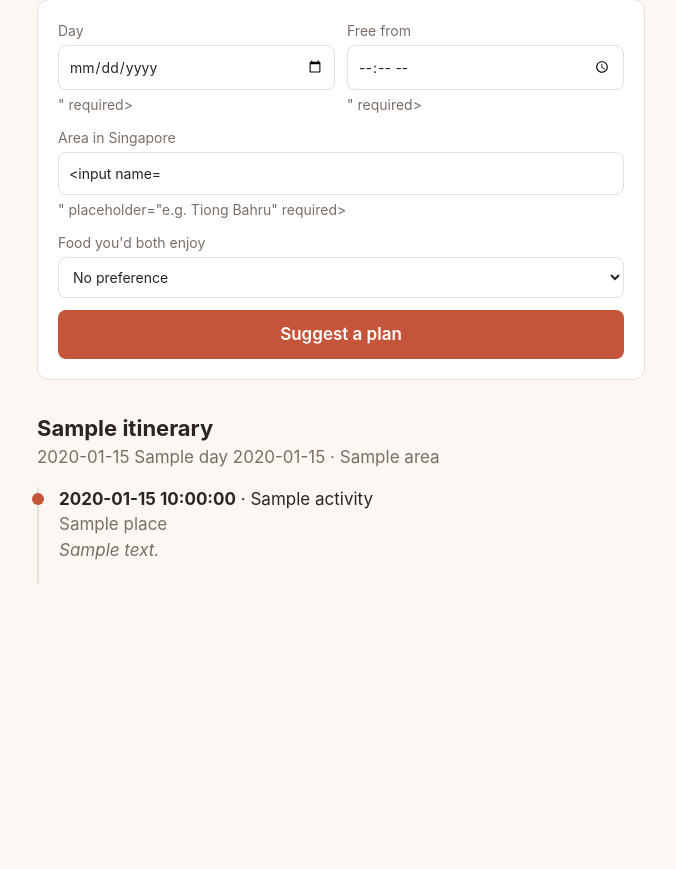
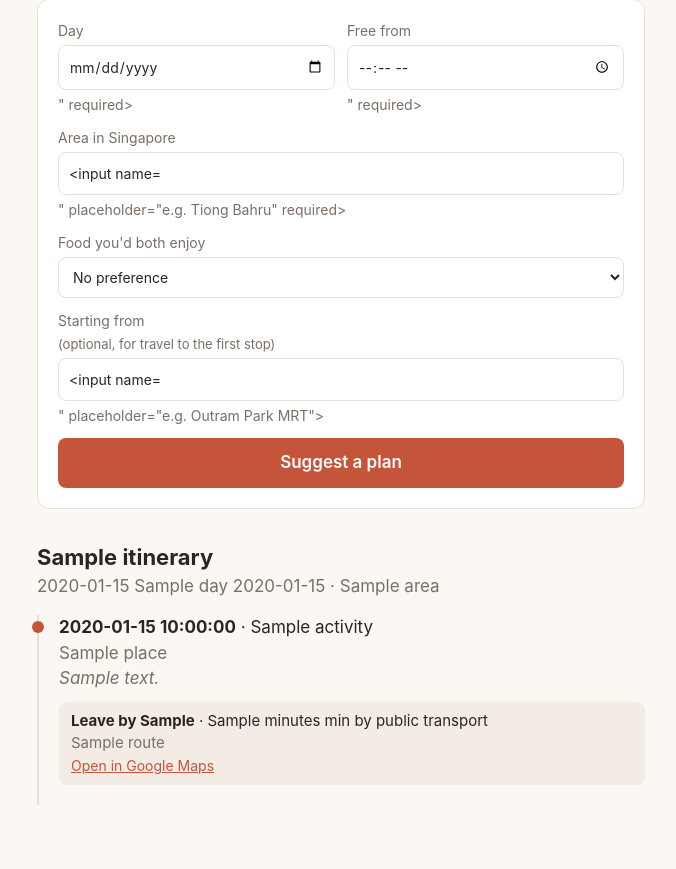
Before and after one commit to Ongzl/date-plan, a Flask app: template templates/index.html in a window 1280 px wide. Shown: the part 129-998 px from the top of the page, without its empty margins (299-975 px from the left). Before the commit the page ends 712 px from the top, so only its background shows below. Run offline with Flask 3, Linux system fonts and the light colour scheme; the template is opened without the code that fills it: most values are stand-ins (such as "Sample title", 1, 10 or a date in 2020); form fields are guessed from the names that the template uses.

Commit message:
Show travel legs, a Starting from box and a OneMap route map
Each stop shows the leg to the next one (leave-by, trip time, route,
tight-connection warning, Google Maps link). Below the plan, a Leaflet
map on OneMap tiles shows numbered pins and the route lines. Travel
problems never block the plan.

Co-Authored-By: Claude Opus 5.5 <noreply@anthropic.com>

```diff
--- a/app.py
+++ b/app.py
@@ -9,9 +9,10 @@ from flask import Flask, render_template, request
 
 from itinerary import CUISINES, NO_PREFERENCE, PlanRequest
 from planner import PlanError, suggest_plan
+from travel import plan_travel
 
 
-def create_app(planner=suggest_plan) -> Flask:
+def create_app(planner=suggest_plan, travel=plan_travel) -> Flask:
     app = Flask(__name__)
 
     @app.context_processor
@@ -20,7 +21,7 @@ def create_app(planner=suggest_plan) -> Flask:
 
     @app.get("/")
     def home():
-        form = {"day": date.today().isoformat(), "start_time": "14:00", "area": "", "cuisine": NO_PREFERENCE}
+        form = {"day": date.today().isoformat(), "start_time": "14:00", "area": "", "cuisine": NO_PREFERENCE, "start_from": ""}
         return render_template("index.html", form=form)
 
     @app.post("/plan")
@@ -39,7 +40,13 @@ def create_app(planner=suggest_plan) -> Flask:
         except PlanError as problem:
             return render_template("index.html", form=form, error=str(problem)), 502
 
-        return render_template("index.html", form=form, itinerary=itinerary, plan_request=plan_request)
+        try:
+            trip = travel(itinerary, plan_request)
+        except Exception:
+            app.logger.exception("Travel lookup failed")
+            trip = None  # travel problems never block the plan
+
+        return render_template("index.html", form=form, itinerary=itinerary, plan_request=plan_request, travel=trip)
 
     return app
 
--- a/templates/index.html
+++ b/templates/index.html
@@ -4,6 +4,10 @@
   <meta charset="utf-8">
   <meta name="viewport" content="width=device-width, initial-scale=1">
   <title>Date plan</title>
+  {% if travel and travel.has_map %}
+  <link rel="stylesheet" href="https://unpkg.com/leaflet@1.9.4/dist/leaflet.css" integrity="sha256-p4NxAoJBhIIN+hmNHrzRCf9tD/miZyoHS5obTRR9BMY=" crossorigin="">
+  <script src="https://unpkg.com/leaflet@1.9.4/dist/leaflet.js" integrity="sha256-20nQCchB9co0qIjJZRGuk2/Z9VM+kNiyxNV1lvTlZBo=" crossorigin=""></script>
+  {% endif %}
   <style>
     :root { --bg: #fbf8f4; --text: #2b2420; --muted: #7a6e66; --accent: #c4553b; --card: #fff; --line: #eadfd6; }
     * { box-sizing: border-box; }
@@ -30,6 +34,16 @@
     .reserve { display: inline-block; margin-top: 8px; padding: 6px 14px; border: 1px solid var(--accent); border-radius: 999px; color: var(--accent); font-size: 14px; font-weight: 600; text-decoration: none; }
     .reserve:hover, .reserve:focus-visible { background: var(--accent); color: #fff; }
     .hint { margin-left: 8px; font-size: 13px; color: var(--muted); }
+    .optional { font-size: 13px; }
+    .leg { margin: 10px 0 0; padding: 8px 12px; border-radius: 8px; background: #f3ece5; font-size: 15px; }
+    .leg-from { font-weight: 600; margin-bottom: 2px; }
+    .leg .route { color: var(--muted); }
+    .leg a { font-size: 14px; color: var(--accent); }
+    .leg .tight { color: #8a2a1a; font-weight: 600; }
+    .leg .problem { color: var(--muted); }
+    .first-leg { margin: 0 0 16px; }
+    #map { height: 360px; margin-top: 16px; border: 1px solid var(--line); border-radius: 12px; }
+    .pin { display: grid; place-items: center; width: 26px; height: 26px; border-radius: 50%; background: var(--accent); color: #fff; font: 700 13px/1 -apple-system, system-ui, sans-serif; border: 2px solid #fff; box-shadow: 0 1px 3px rgba(0,0,0,.35); }
   </style>
 </head>
 <body>
@@ -47,15 +61,31 @@
         {% endfor %}
       </select>
     </label>
+    <label class="wide">Starting from <span class="optional">(optional, for travel to the first stop)</span> <input type="text" name="start_from" value="{{ form.start_from or '' }}" placeholder="e.g. Outram Park MRT"></label>
     <button type="submit">Suggest a plan</button>
   </form>
 
   {% if error %}<p class="error" role="alert">{{ error }}</p>{% endif %}
 
+  {% macro leg_box(leg, label="") %}
+  <div class="leg">
+    {% if label %}<div class="leg-from">{{ label }}</div>{% endif %}
+    {% if leg.minutes is not none %}
+    <div><strong>Leave by {{ leg.leave_by }}</strong> · {{ leg.minutes }} min by public transport</div>
+    <div class="route">{{ leg.route }}</div>
+    {% if leg.tight %}<div class="tight">Tight connection: you'd need to leave before this stop starts.</div>{% endif %}
+    {% else %}
+    <div class="problem">{{ leg.problem }}</div>
+    {% endif %}
+    <a href="{{ leg.google_url }}" target="_blank" rel="noopener">Open in Google Maps</a>
+  </div>
+  {% endmacro %}
+
   {% if itinerary %}
   <section class="plan">
     <h2>{{ itinerary.title }}</h2>
     <p class="when">{{ plan_request.day.strftime('%A') }} {{ plan_request.day.day }} {{ plan_request.day.strftime('%B') }} · {{ plan_request.area }}</p>
+    {% if travel and travel.first_leg %}<div class="first-leg">{{ leg_box(travel.first_leg, "From " ~ travel.first_leg.origin) }}</div>{% endif %}
     <ol>
       {% for stop in itinerary.stops %}
       <li>
@@ -68,9 +98,39 @@
         {% elif stop.maps_url %}<span class="hint">{{ 'Takes bookings, says Google. ' if stop.checked else '' }}Opens it on Google Maps</span>
         {% else %}<span class="hint">Opens a search for its booking page</span>{% endif %}
         {% endif %}
+        {% if travel and loop.index0 < travel.legs|length %}{{ leg_box(travel.legs[loop.index0]) }}{% endif %}
       </li>
       {% endfor %}
     </ol>
+    {% if travel and travel.has_map %}
+    <div id="map" aria-label="Map of the stops and the public-transport route between them"></div>
+    <script>
+      (function () {
+        const data = {{ travel.map_data()|tojson }};
+        const text = (s) => { const el = document.createElement("span"); el.textContent = s; return el; };
+        const singapore = L.latLngBounds([1.144, 103.535], [1.494, 104.502]);
+        const map = L.map("map", { maxBounds: singapore, scrollWheelZoom: false });
+        L.tileLayer("https://www.onemap.gov.sg/maps/tiles/Default/{z}/{x}/{y}.png", {
+          detectRetina: true, maxZoom: 19, minZoom: 11,
+          /* OneMap's terms require this attribution */
+          attribution: '<img src="https://www.onemap.gov.sg/web-assets/images/logo/om_logo.png" style="height:20px;width:20px;"/>&nbsp;<a href="https://www.onemap.gov.sg/" target="_blank" rel="noopener noreferrer">OneMap</a>&nbsp;&copy;&nbsp;contributors&nbsp;&#124;&nbsp;<a href="https://www.sla.gov.sg/" target="_blank" rel="noopener noreferrer">Singapore Land Authority</a>'
+        }).addTo(map);
+        const points = [];
+        data.paths.forEach((path) => { L.polyline(path, { color: "#c4553b", weight: 4, opacity: 0.75 }).addTo(map); points.push(...path); });
+        if (data.start) {
+          L.circleMarker([data.start.lat, data.start.lng], { radius: 8, color: "#2b2420", weight: 3, fillColor: "#fff", fillOpacity: 1 })
+            .bindTooltip(text("Start: " + data.start.name)).addTo(map);
+          points.push([data.start.lat, data.start.lng]);
+        }
+        data.pins.forEach((pin) => {
+          const icon = L.divIcon({ className: "", html: '<div class="pin">' + pin.n + "</div>", iconSize: [26, 26], iconAnchor: [13, 13] });
+          L.marker([pin.lat, pin.lng], { icon }).bindTooltip(text(pin.n + ". " + pin.name)).addTo(map);
+          points.push([pin.lat, pin.lng]);
+        });
+        map.fitBounds(points, { padding: [28, 28], maxZoom: 16 });
+      })();
+    </script>
+    {% endif %}
   </section>
   {% endif %}
 </main>
--- a/travel.py
+++ b/travel.py
@@ -202,6 +202,19 @@ class Travel:
     def has_map(self) -> bool:
         return any(self.places) or self.start is not None
 
+    def map_data(self) -> dict:
+        """What the page's map draws: numbered pins, the starting point and the route lines."""
+        legs = ([self.first_leg] if self.first_leg else []) + self.legs
+        return {
+            "pins": [
+                {"n": number, "name": place.name, "lat": place.lat, "lng": place.lng}
+                for number, place in enumerate(self.places, start=1)
+                if place
+            ],
+            "start": {"name": self.start.name, "lat": self.start.lat, "lng": self.start.lng} if self.start else None,
+            "paths": [leg.path for leg in legs if leg.path],
+        }
+
 
 def _minus(at: time, minutes: int) -> time:
     earlier = datetime.combine(date.min, at) - timedelta(minutes=minutes)
```
Also changed, not shown: tests/test_app.py (+68 -2 lines), tests/test_travel.py (+9 -0 lines).
